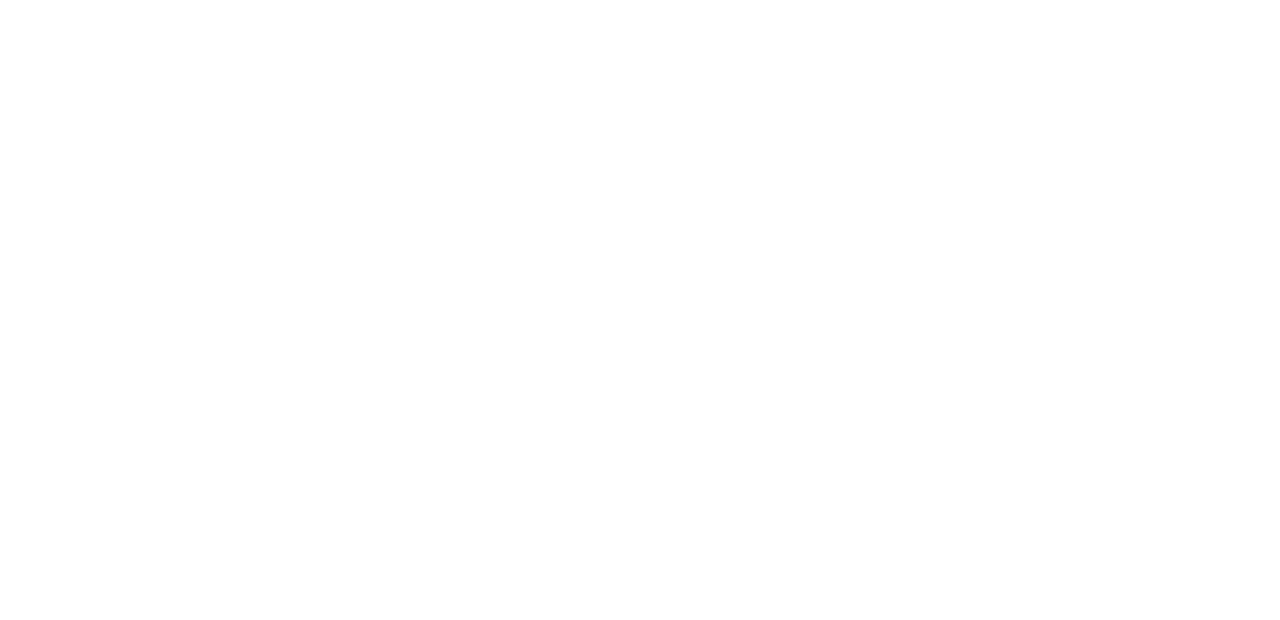
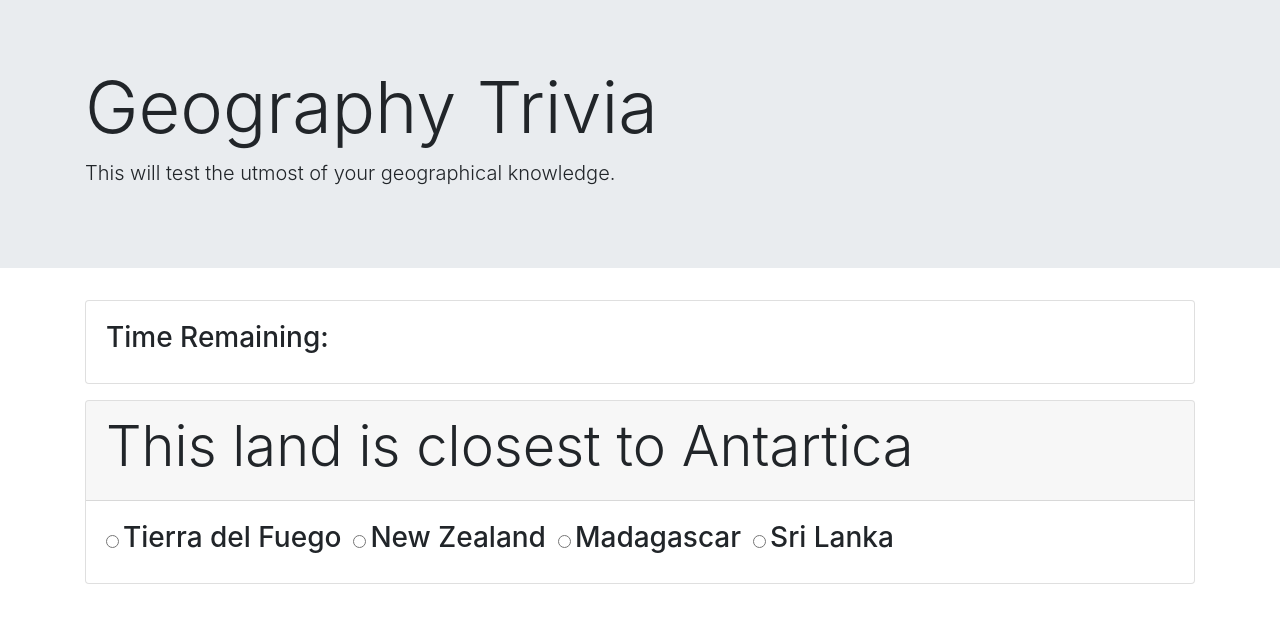
Before and after one commit to rsaez/TriviaGame, a plain HTML site: page index.html in a window 1280 px wide. Drawn offline with nearby package versions, Linux system fonts and the light colour scheme.

Commit message:
added the layout in bootstrap

```diff
--- a/assets/css/style.css
+++ b/assets/css/style.css
@@ -0,0 +1,11 @@
+.selector-for-some-widget {
+  box-sizing: content-box;
+}
+
+body {
+  background-color: #ffffff;
+}
+
+.timerCard {
+  margin: 0 0 1em 0;
+}
--- a/assets/javascript/app.js
+++ b/assets/javascript/app.js
@@ -0,0 +1,104 @@
+// The object questions for hangman.
+var trivia = [
+  {//question[i].question
+    question: "This river flows through the cradle of civilization",
+    answer: "Tigris and Euphratis",
+    dummy1: "The Nile",
+    dummy2: "The Rhine, Maas, and Waal",
+    dummy3: "The Amazon",
+  },
+  {
+    question: "This mountain is the highest in the world",
+    answer: "Everest",
+    dummy1: "Kilimanjaro",
+    dummy2: "Fuji",
+    dummy3: "Reiner",
+  },
+  {
+    question: "This Civilization built their capital at Macchu Picchu",
+    answer: "Inca",
+    dummy1: "Aztec",
+    dummy2: "Mayans",
+    dummy3: "Chipewa",
+  },
+  {
+    question: "This land is closest to Antartica",
+    answer: "Tierra del Fuego",
+    dummy1: "New Zealand",
+    dummy2: "Madagascar",
+    dummy3: "Sri Lanka",
+  },
+  {
+    question: "This region is mostly made of ice.",
+    answer: "Greenland",
+    dummy1: "ICeland",
+    dummy2: "Newfoundland",
+    dummy3: "Ireland",
+  }
+];
+
+//  Variable that will hold our interval ID when we loead the page
+var intervalId;
+var sec = 30;
+var questionSet = 0;
+var i = 99;
+
+// Declare game variables
+
+// Timers Functions
+function run() {
+  clearInterval(intervalId);
+  intervalId = setInterval(decrement, 1000 * sec);
+}
+
+//  The decrement function.
+function decrement() {
+
+  //  Decrease number by one.
+  sec--;
+
+  //  Show the number in the #show-number tag.
+  $("#timer").html("<h2>" + sec + "</h2>");
+
+
+  //  Once number hits zero...
+  if (sec === 0) {
+
+    //  ...run the stop function.
+    stop();
+  }
+}
+
+//  The stop function
+function stop() {
+
+  //  Clears our intervalId
+  //  We just pass the name of the interval
+  //  to the clearInterval function.
+  clearInterval(intervalId);
+}
+
+//Choose a question
+function questionRandomizer() {
+  i = Math.floor(Math.random() * trivia.length);
+  console.log(i);
+  questionSet = trivia[i];
+}
+
+function presentQuestions() {
+  $("#question").html(questionSet.question);
+
+  // present answer radials
+  $("#answer").html(questionSet.answer);
+  $("#dummy1").html(questionSet.dummy1);
+  $("#dummy2").html(questionSet.dummy2);
+  $("#dummy3").html(questionSet.dummy3);
+
+}
+
+//Start Timer
+run();
+
+//choose a question
+questionRandomizer();
+presentQuestions();
--- a/index.html
+++ b/index.html
@@ -1,43 +1,106 @@
 <!DOCTYPE html>
 <html lang="en">
 <head>
-    <meta charset="UTF-8">
-    <meta name="viewport" content="width=device-width, initial-scale=1.0">
-    <meta http-equiv="X-UA-Compatible" content="ie=edge">
+  <meta http-equiv="Content-Type" content="text/html; charset=UTF-8">
 
-    <!-- reset CSS -->
-    <link rel="stylesheet" type="text/css" href="assets/css/reset.css">
+  <meta name="viewport" content="width=device-width, initial-scale=1, shrink-to-fit=no">
+  <meta name="description" content="">
+  <meta name="author" content="">
 
-    <!-- Latest compiled and minified CSS -->
-    <link rel="stylesheet" href="https://maxcdn.bootstrapcdn.com/bootstrap/3.3.7/css/bootstrap.min.css">
+  <!-- Set favicon -->
+  <!-- <link rel="icon" href="https://getbootstrap.com/favicon.ico"> -->
 
-    <!-- jQuery library -->
-    <script src="https://ajax.googleapis.com/ajax/libs/jquery/3.3.1/jquery.min.js"></script>
+  <title>Trivia Game</title>
 
-    <!-- Latest compiled JavaScript -->
-    <script src="https://maxcdn.bootstrapcdn.com/bootstrap/3.3.7/js/bootstrap.min.js"></script>
+  <!-- reset CSS -->
+  <link rel="stylesheet" type="text/css" href="./assets/css/reset.css">
 
-    <!-- CSS style -->
-    <link rel="stylesheet" type="text/css" href="assets/css/style.css">
+  <!-- Latest compiled and minified CSS -->
+  <link rel="stylesheet" href="https://maxcdn.bootstrapcdn.com/bootstrap/4.0.0/css/bootstrap.min.css">
 
-    <title>Document Title</title>
+  <!-- CSS style -->
+  <link rel="stylesheet" type="text/css" href="./assets/css/style.css">
 </head>
+
 <body>
-    <div class="container">
+  <main role="main">
 
+    <!-- // Jumbotron Top Banner -->
+    <div class="jumbotron jumbotron-fluid">
+      <div class="container">
+        <h1 class="display-3">Geography Trivia</h1>
+        <p class="lead">This will test the utmost of your geographical knowledge.</p>
+      </div>
+    </div>
 
+    <div class="container container-fluid">
+
+      <!-- // First DIV Countdown Timer -->
+      <div class="card box-shadow timerCard">
+          <div class="card-body">
+            <h3 class="display-5">Time Remaining: <span id="timer"></span></h3>
+          </div>
+      </div>
+
+      <!-- Card Start Bootstrap -->
+      <div class="card box-shadow">
+        <div class="card-header">
+          <h2 class="display-4"><span id="question"></span></h2>
+        </div>
+        <div class="card-body">
+          <form class="form-inline">
+            <div class="form-check form-check-inline">
+              <input class="form-check-input" type="radio" name="trivia-answers" id="inlineRadio1" value="option1">
+              <label class="form-check-label" for="inlineRadio1"><h3><span id="answer"></span></h3></label>
+            </div>
+            <div class="form-check form-check-inline">
+              <input class="form-check-input" type="radio" name="trivia-answers" id="inlineRadio2" value="option2">
+              <label class="form-check-label" for="inlineRadio2"><h3><span id="dummy1"></span></h3></label>
+            </div>
+            <div class="form-check form-check-inline">
+              <input class="form-check-input" type="radio" name="trivia-answers" id="inlineRadio3" value="option3">
+              <label class="form-check-label" for="inlineRadio3"><h3><span id="dummy2"></span></h3></label>
+            </div>
+            <div class="form-check form-check-inline">
+              <input class="form-check-input" type="radio" name="trivia-answers" id="inlineRadio4" value="option4">
+              <label class="form-check-label" for="inlineRadio4"><h3><span id="dummy3"></span></h3></label>
+            </div>
+
+          </form>
+        </div>
+      </div>
+
+      <!-- // Second DIV -->
       <div class="row">
           <div class="col-xs-12 col-sm-6 col-md-8 col-lg-8"></div>
           <div class="col-xs-12 col-sm-6 col-md-4 col-lg-4"></div>
       </div>
+
+      <!-- // Third DIV -->
       <div class="row">
           <div class="col-xs-12 col-sm-6 col-md-4 col-lg-2"></div>
           <div class="col-xs-12 col-sm-6 col-md-4 col-lg-6"></div>
           <div class="col-xs-12 col-sm-6 col-md-4 col-lg-4"></div>
       </div>
+
+      <!-- // Last DIV -->
       <div class="row"></div>
 
+    </div> <!-- // Close Container DIV -->
 
-    </div>
+  </main>
+
+  <!-- jQuery library -->
+  <script src="https://ajax.googleapis.com/ajax/libs/jquery/3.3.1/jquery.min.js"></script>
+
+  <!-- Popper JS -->
+  <script src="https://cdnjs.cloudflare.com/ajax/libs/popper.js/1.12.9/umd/popper.min.js"></script>
+
+  <!-- Latest compiled JavaScript -->
+  <script src="https://maxcdn.bootstrapcdn.com/bootstrap/4.0.0/js/bootstrap.min.js"></script>
+
+  <!-- External Javascript reference -->
+  <script src="./assets/javascript/app.js "></script>
+
 </body>
 </html>
```
